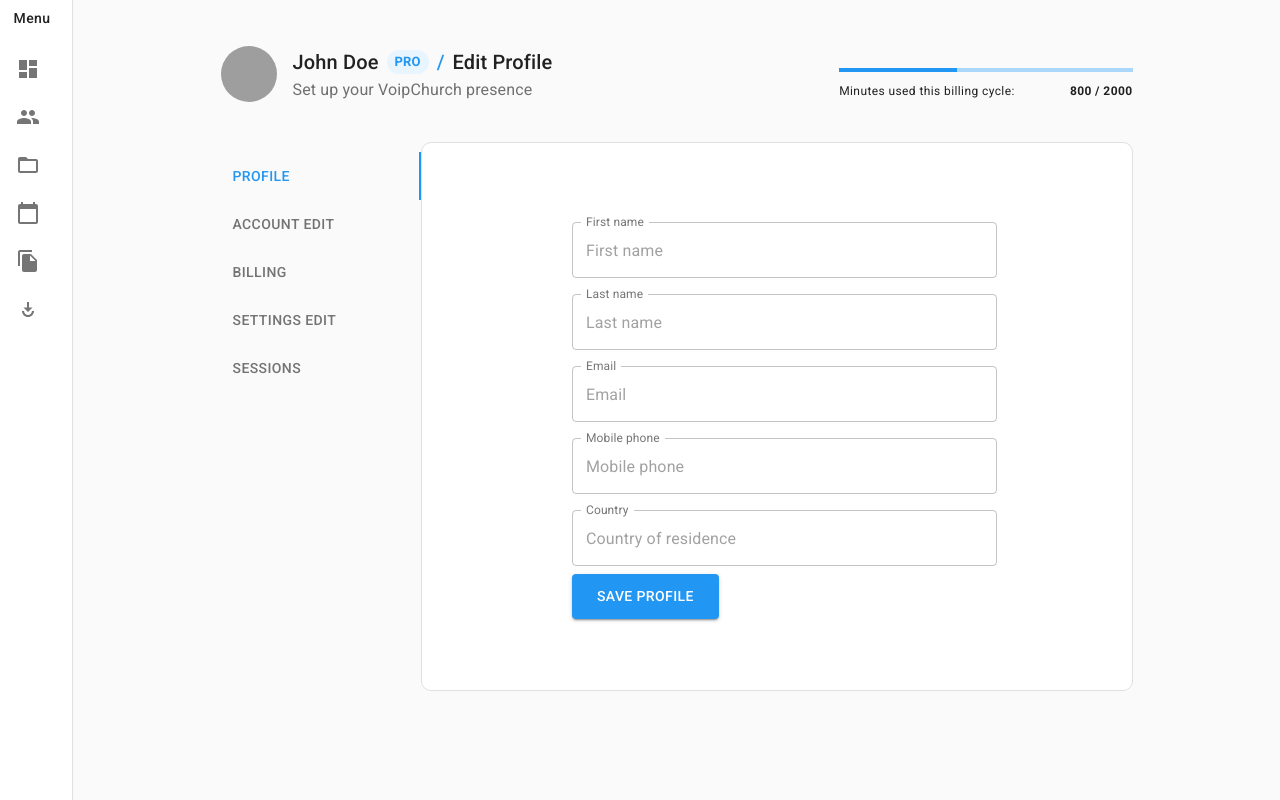
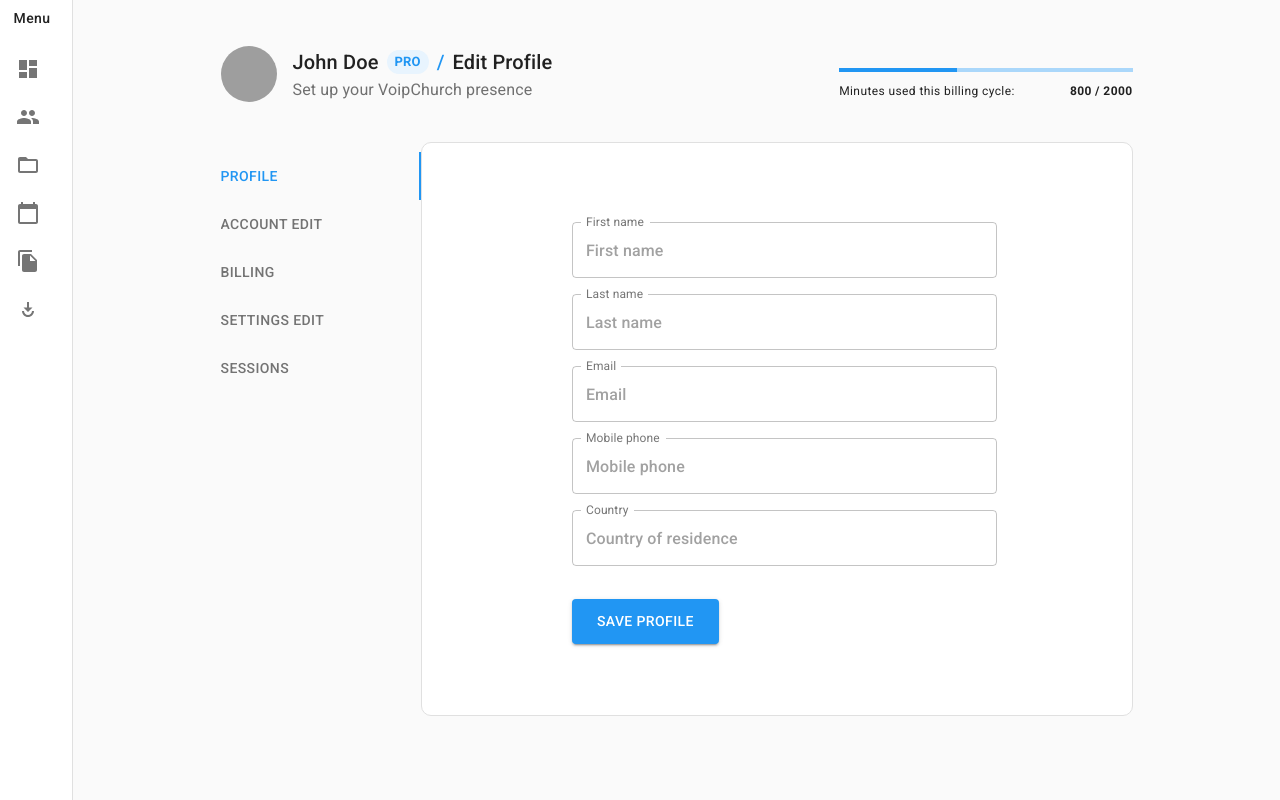
Before and after one commit to jjcreator/testpage, a React (Create React App) app: page / in a window 1280 px wide. Built offline with nearby package versions, Linux system fonts and the light colour scheme; grey boxes are pictures that could not be loaded.

Commit message:
fixed alignment of img and tabs, changed input f.weight

```diff
--- a/src/Form.js
+++ b/src/Form.js
@@ -17,7 +17,11 @@ const useStyles = makeStyles({
     },
     submit: {
         marginLeft: "8px",
-        padding: "10px 25px"
+        padding: "10px 25px",
+        marginTop: "25px"
+    },
+    input: {
+        fontWeight: "500"
     }
 });
 
@@ -37,6 +41,9 @@ function Form() {
                 shrink: true,
             }}
             variant="outlined"
+            InputProps={{
+                className: classes.input
+            }}
         />
         <TextField
             id="outlined-full-width"
@@ -49,6 +56,9 @@ function Form() {
                 shrink: true,
             }}
             variant="outlined"
+            InputProps={{
+                className: classes.input
+            }}
         />
         <TextField
             id="outlined-full-width"
@@ -61,6 +71,9 @@ function Form() {
                 shrink: true,
             }}
             variant="outlined"
+            InputProps={{
+                className: classes.input
+            }}
         />
         <TextField
             id="outlined-full-width"
@@ -73,6 +86,9 @@ function Form() {
                 shrink: true,
             }}
             variant="outlined"
+            InputProps={{
+                className: classes.input
+            }}
         />
         <TextField
             id="outlined-full-width"
@@ -85,6 +101,9 @@ function Form() {
                 shrink: true,
             }}
             variant="outlined"
+            InputProps={{
+                className: classes.input
+            }}
         />
         <Button color="secondary" type="submit" variant="contained" className={classes.submit}>SAVE PROFILE</Button>
 
--- a/src/VerticalTabs.js
+++ b/src/VerticalTabs.js
@@ -41,7 +41,8 @@ const useStyles = makeStyles({
     flexGrow: 1,
     display: 'flex',
     height: "100%",
-    width: "100%"
+    width: "100%",
+    paddingLeft: "0"
   },
   tab: {
       width: "100%"
@@ -65,6 +66,10 @@ const useStyles = makeStyles({
   },
   textColor: {
     color: "green"
+  },
+  rootBase: {
+    paddingLeft: "0"
+
   }
 });
 
@@ -87,11 +92,11 @@ export default function VerticalTabs() {
         className={classes.tabs}
         textColor="secondary"
       >
-        <Tab color="primary" classes={{wrapper: classes.tabLabel}} label="PROFILE" {...a11yProps(0)} />
-        <Tab classes={{wrapper: classes.tabLabel}} label="ACCOUNT EDIT" {...a11yProps(1)} />
-        <Tab classes={{wrapper: classes.tabLabel}} label="BILLING" {...a11yProps(2)} />
-        <Tab classes={{wrapper: classes.tabLabel}} label="SETTINGS EDIT" {...a11yProps(3)} />
-        <Tab classes={{wrapper: classes.tabLabel}} label="SESSIONS" {...a11yProps(4)} />
+        <Tab color="primary" classes={{wrapper: classes.tabLabel, root: classes.rootBase}} label="PROFILE" {...a11yProps(0)} />
+        <Tab classes={{wrapper: classes.tabLabel, root: classes.rootBase}} label="ACCOUNT EDIT" {...a11yProps(1)} />
+        <Tab classes={{wrapper: classes.tabLabel, root: classes.rootBase}} label="BILLING" {...a11yProps(2)} />
+        <Tab classes={{wrapper: classes.tabLabel, root: classes.rootBase}} label="SETTINGS EDIT" {...a11yProps(3)} />
+        <Tab classes={{wrapper: classes.tabLabel, root: classes.rootBase}} label="SESSIONS" {...a11yProps(4)} />
       </Tabs>
       <TabPanel className={classes.tab} value={value} index={0}>
       <Container className={classes.container}>
```
